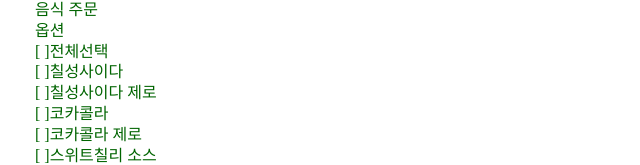
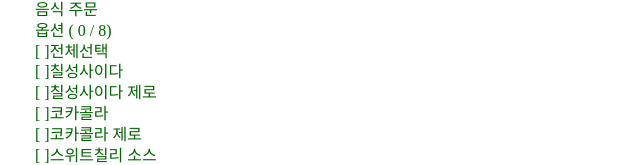
Before and after one commit to SeojoonH/2023-05-react-test, a React (Create React App) app: page / in a window 1280 px wide. Shown: the top 165 px of the page, without its empty margins (0-640 px from the left). Built offline with nearby package versions, Linux system fonts and the light colour scheme; a web font is replaced by a local one.

Commit message:
옵션 선택 수 표시 기능

```diff
--- a/src/Order.js
+++ b/src/Order.js
@@ -29,6 +29,7 @@
   };
 
   const btnAllcheck = optionChecks.every((el) => el);
+  const selectedCount = optionChecks.filter((el) => el).length;
 
   const toggleAllCheck = () => {
     if (btnAllcheck) {
@@ -46,7 +47,9 @@
     <>
       <h1 style={{ paddingLeft: 35 }}>음식 주문</h1>
 
-      <h2 style={{ paddingLeft: 35 }}>옵션</h2>
+      <h2 style={{ paddingLeft: 35 }}>
+        옵션 ( {selectedCount} / {options.length})
+      </h2>
 
       <span
         style={{ paddingLeft: 35, userSelect: "none", cursor: "pointer" }}
```
